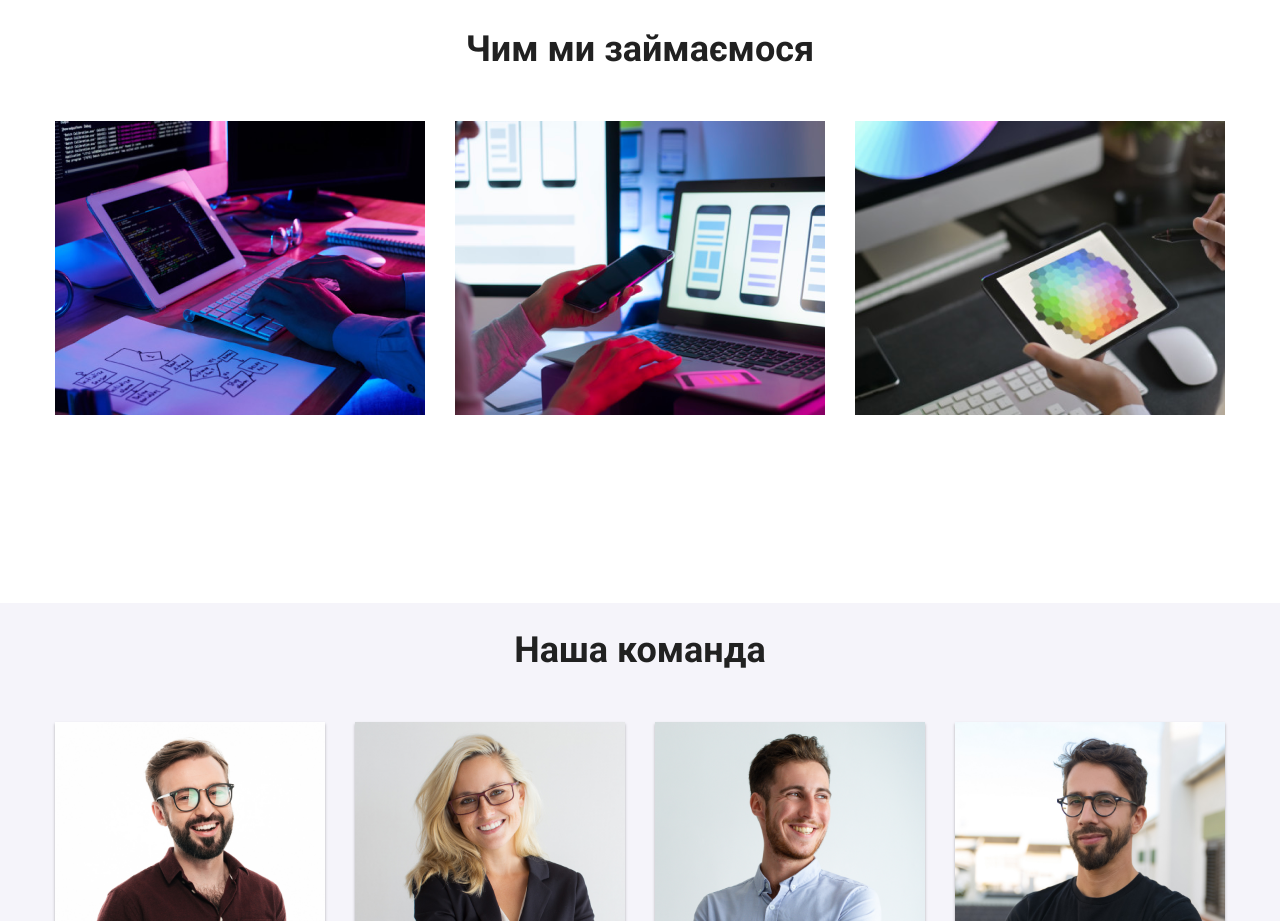
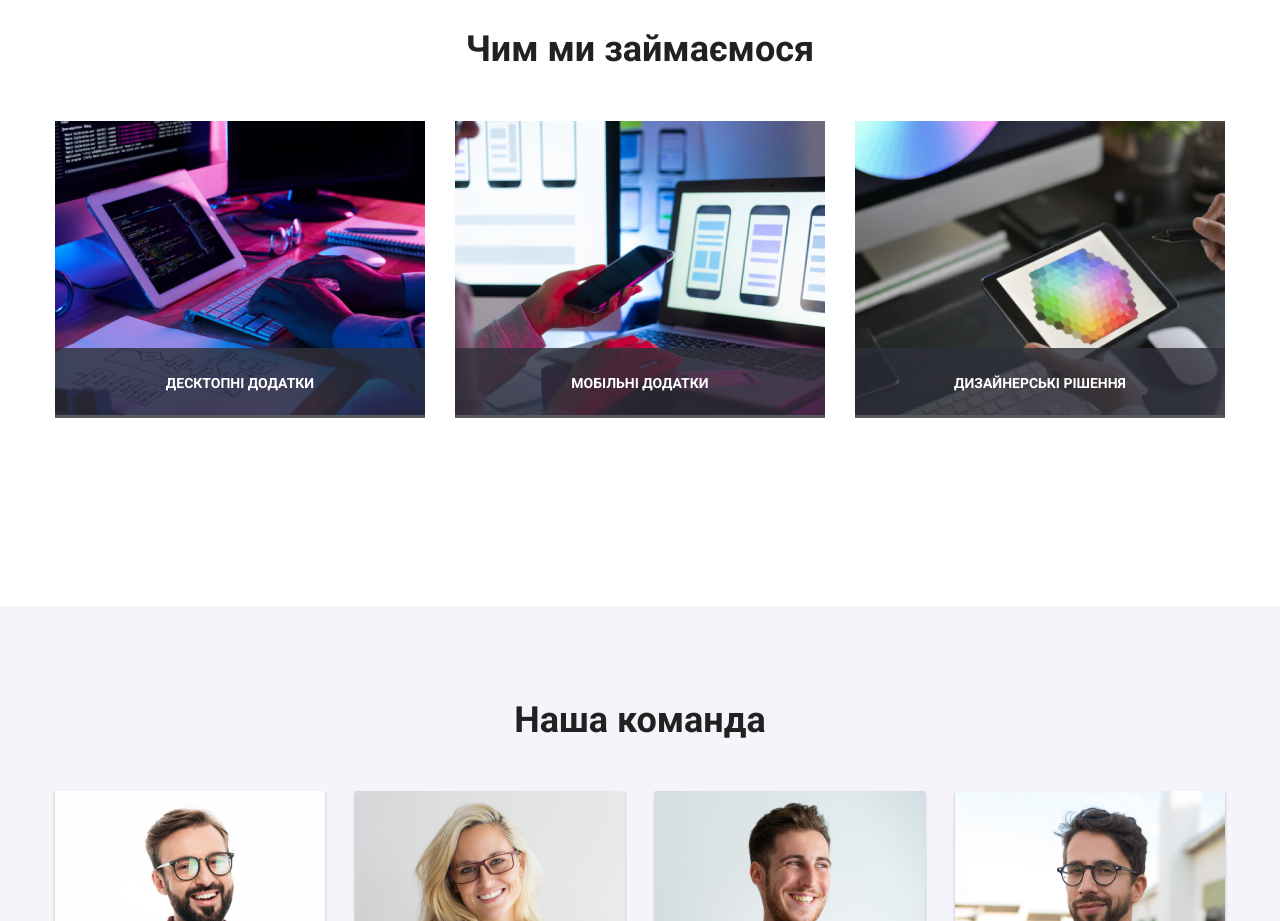
Before and after one commit to trompakv/webstudio, a plain HTML site: page index.html in a window 1280 px wide. Shown: the part 1140-2061 px from the top of the page. Drawn offline with nearby package versions, Linux system fonts and the light colour scheme.

Commit message:
add img label

```diff
--- a/index.html
+++ b/index.html
@@ -87,9 +87,18 @@
                 <div class="main-features-wdwd container">
                     <h2>Чим ми займаємося</h2>
                     <div class="images">
-                        <img src="img/main/img1.png" alt="" />
-                        <img src="img/main/img2.png" alt="" />
-                        <img src="img/main/img3.png" alt="" />
+                        <div class="wdwd-image">
+                            <img src="img/main/img1.png" alt="" />
+                            <span class="wdwd-label">Десктопні додатки</span>
+                        </div>
+                        <div class="wdwd-image">
+                            <img src="img/main/img2.png" alt="" />
+                            <span class="wdwd-label">Мобільні додатки</span>
+                        </div>
+                        <div class="wdwd-image">
+                            <img src="img/main/img3.png" alt="" />
+                            <span class="wdwd-label">Дизайнерські рішення</span>
+                        </div>
                     </div>
                 </div>
             </section>
--- a/style.css
+++ b/style.css
@@ -256,13 +256,35 @@ main {
     gap: 30px;
 }
 
-.main-features-wdwd .images img {
+.main-features-wdwd .images .wdwd-image {
+    position: relative;
+}
+
+.main-features-wdwd .images .wdwd-image img {
     width: 370px;
     height: 294px;
 }
+.main-features-wdwd .images .wdwd-image .wdwd-label {
+    padding: 27px 95px;
+    display: flex;
+    align-items: center;
+    justify-content: center;
+
+    position: absolute;
+    bottom: 0;
+    right: 0;
+    left: 0;
+
+    color: #fff;
+    background: #2f303acc;
+    font-weight: 700;
+
+    font-size: 14px;
+
+    text-transform: uppercase;
+}
 
 .main-team {
-    height: 648px;
     background-color: #f5f4fa;
     padding: 94px 0px;
     display: flex;
@@ -380,7 +402,6 @@ main {
 
 .client-brand svg {
     fill: inherit;
-
 }
 
 footer {
```
